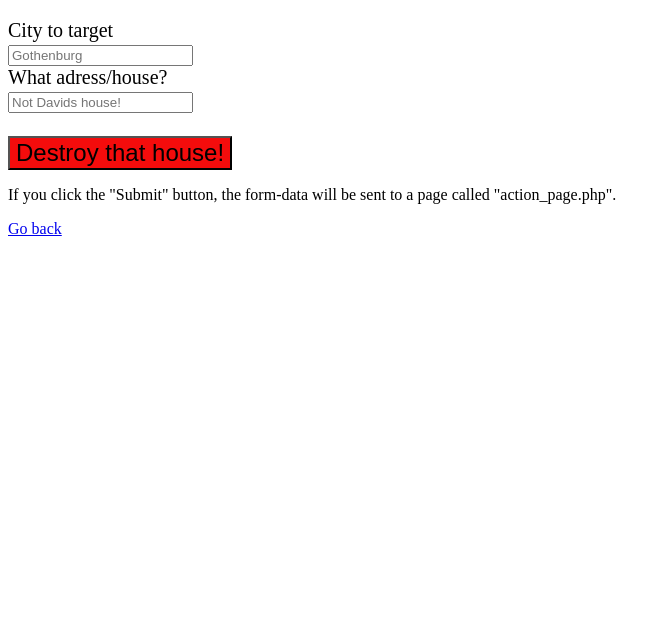
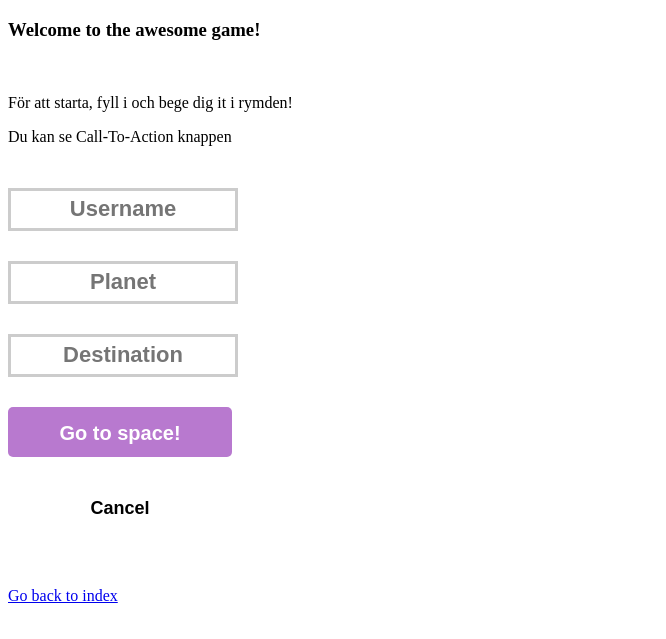
Before and after one commit to TinCan86/tincan86.github.io, a plain HTML site: page html/ovning6.html in a window 1280 px wide. Shown: the part 61-700 px from the top of the page, without its empty margins (0-666 px from the left). Drawn offline with Linux system fonts and the light colour scheme; files that its build step writes are made by us from their sources.

Commit message:
Ändrat lite, gjort Call-To-Action knapp

```diff
--- a/css/style.css
+++ b/css/style.css
@@ -1,8 +1,69 @@
 .btn-accept {
-    background: #f40c0c;
+    width: 224px;
+    height: 50px;
+    background-color: rgba(153, 61, 186, 0.69); /* Green */
+    border: none;
+    color: white;
+    padding: 15px 32px;
+    text-align: center;
+    text-decoration: none;
+    display: inline-block;
+    font-size: 20px;
+    cursor: pointer;
+    -webkit-transition-duration: 0.4s; /* Safari */
+    transition-duration: 1.2s;
+    font-weight: bold;
+    border-radius: 5px;
+}
+
+.btn-accept:hover {
     font-size: 24px;
+    height: 70px;
+    color: #fff;
+    box-shadow: 0 12px 16px 0 rgba(0,0,0,0.24),0 17px 50px 0 rgba(0,0,0,0.19);
+    background-color: rgba(152, 76, 175, 0.93); /* Green */
+}
+
+.btn-cancel {
+    width: 224px;
+    height: 50px;
+    background-color: #fff; /* Green */
+    border: none;
+    color: black;
+    padding: 15px 32px;
+    text-align: center;
+    text-decoration: none;
+    display: inline-block;
+    font-size: 18px;
+    cursor: pointer;
+    -webkit-transition-duration: 0.4s; /* Safari */
+    transition-duration: 1.2s;
+    font-weight: bold;
+    border-radius: 5px;
 }
 
 .form {
-    font-size: 20px;
+    width: 300px;
+    font-size: 22px;
 }
+
+html {
+    background-color: #fff;
+}
+
+.game-input:focus {
+    border: 3px solid rgba(152, 76, 175, 0.93);
+}
+
+.game-input {
+    -webkit-transition: 0.5s;
+    transition: 0.5s;
+    outline: none;
+    border: 3px solid #ccc;
+    font-weight: bold;
+    text-align: center;
+    margin-bottom: 30px;
+    width: 220px;
+    height: 35px;
+    font-size: 22px;
+}
--- a/html/ovning6.html
+++ b/html/ovning6.html
@@ -5,24 +5,32 @@
         <meta name="Robert" content="Robert Hansson">
 
         <title>Roberts portalsida</title>
-        <link rel="stylesheet" href="style.css">
+        <link rel="stylesheet" href="/css/style.css">
     </head>
 <body>
 <h1>Övning 6 - Skapa en knapp</h1>
 
+
+<h3>Welcome to the awesome game!</h3><br>
+
+<p>För att starta, fyll i och bege dig it i rymden!</p>
+<p>Du kan se Call-To-Action knappen</p>
 <form class="form" action="action_page.php">
-  City to target<br>
-  <input type="text" placeholder="Gothenburg">
   <br>
-  What adress/house?<br>
-  <input type="text" placeholder="Not Davids house!">
-  <br><br>
-  <button class="btn-accept">Destroy that house!</button>
+  <input class="game-input" type="text" placeholder="Username">
+  <br>
+  <input class="game-input" type="text" placeholder="Planet">
+  <br>
+  <input class="game-input" type="text" placeholder="Destination">
+  <br>
+  <button href="#" class="btn-accept">Go to space!</button>
+  <br>
+  <br>
+  <button href="#" class="btn-cancel">Cancel</button>
 </form>
-
-<p>If you click the "Submit" button, the form-data will be sent to a page called "action_page.php".</p>
-
-
-<a type="button" href="/html/index.html">Go back</a>
+<br>
+<br>
+    <br>
+<a type="button" href="/index.html">Go back to index</a>
 </body>
 </html>
```
Also changed, not shown: html/ovning1.html (+1 -1 lines), index.html (renamed from html/index.html, +1 -3 lines).
